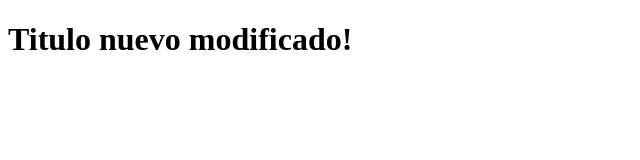
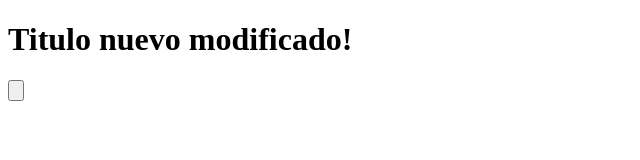
Before and after one commit to JEMP1103/hello-world-git, a plain HTML site: page index.html in a window 1280 px wide. Shown: the full height of the page, 0-640 px from the left. Drawn offline with Linux system fonts and the light colour scheme.

Commit message:
se agrego boton y formulario

```diff
--- a/index.html
+++ b/index.html
@@ -5,5 +5,9 @@
 </head>
 <body>
 	<h1>Titulo nuevo modificado!</h1>
+
+	<form action="#" method="get">
+		<input type="button" name="Enviar">
+	</form>
 </body>
 </html>
```
